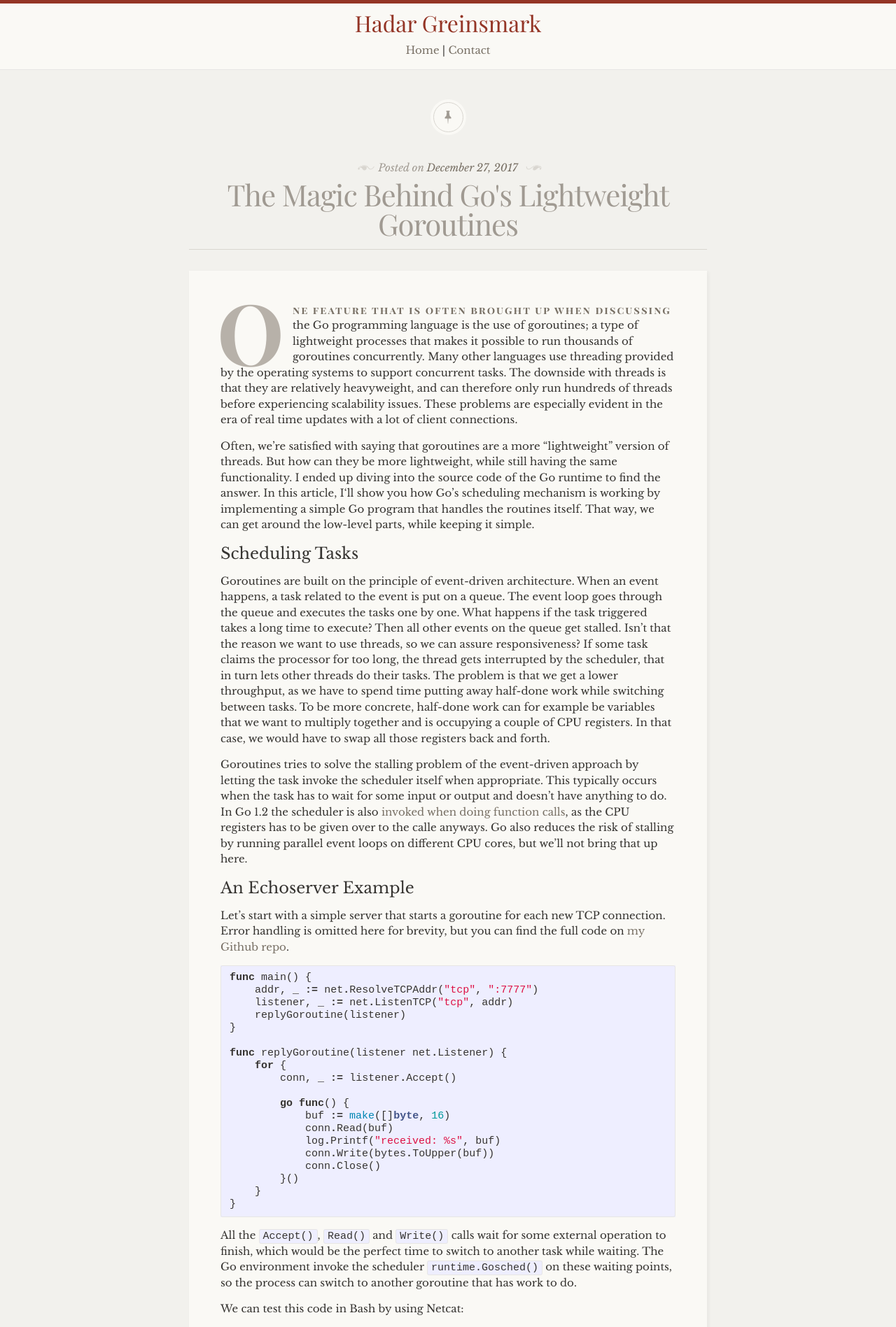
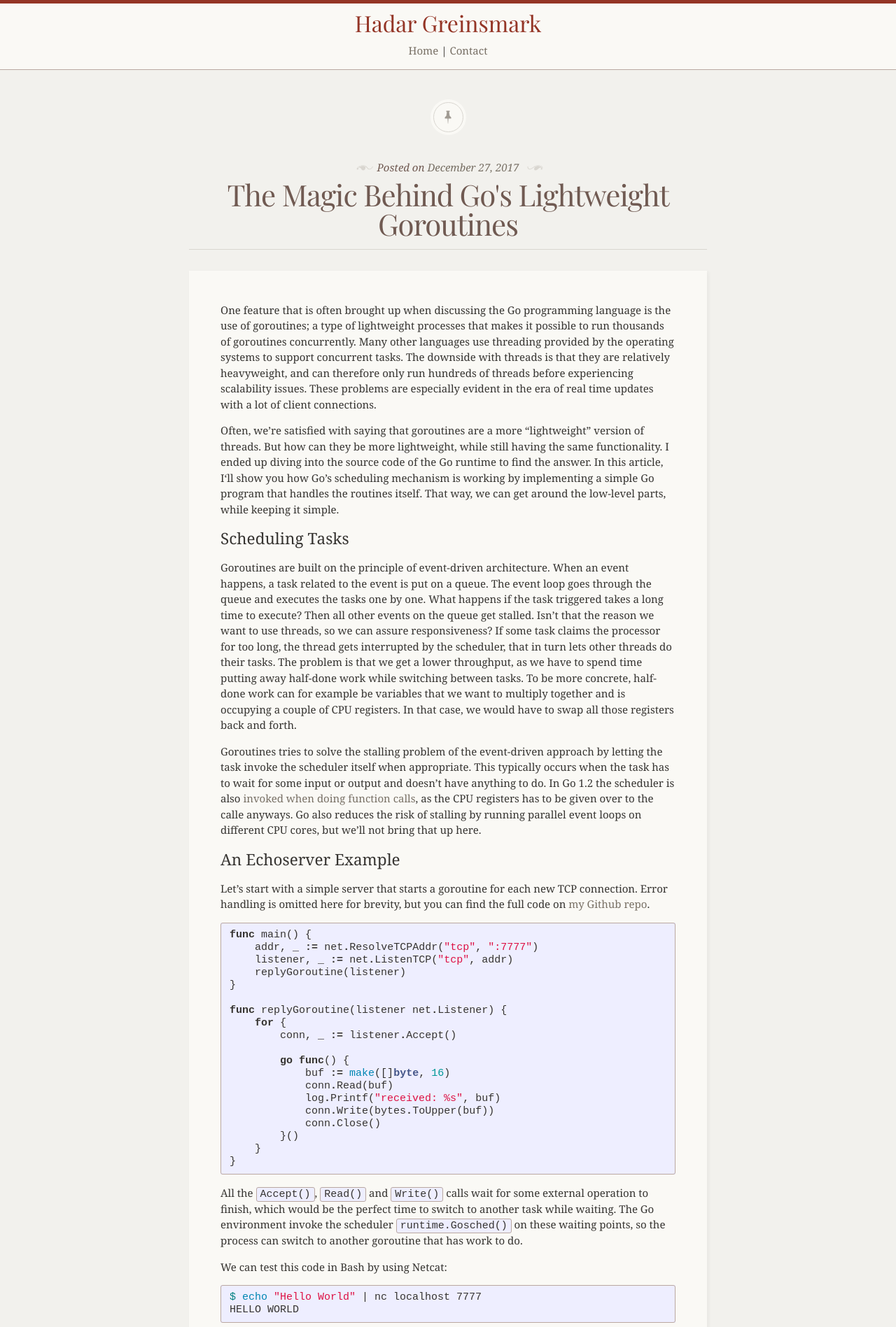
Before and after one commit to HadarGreinsmark/hadargreinsmark.github.io, a Jekyll site: the page built from _posts/2017-12-27-lightweight-goroutines.md, in a window 1280 px wide. Shown: the top 1897 px of the page at 70% size. Built offline with Jekyll 4.4.1, drawn with Linux system fonts in a browser that asks for light colours; some web fonts are replaced.

Commit message:
Change font

```diff
--- a/_sass/_base.scss
+++ b/_sass/_base.scss
@@ -50,38 +50,6 @@
 
     @include media-query($on-palm) {
         padding: 1em 1em 0.3em;
-    }
-
-    > .entry-content {
-        @include media-query($on-palm) {
-            font-size: 80%;
-        }
-
-        &:first-letter {
-            color: #b7b1a9;
-            display: inline-block;
-            float: left;
-            font-family: "Playfair Display";
-            font-size: 121px;
-            font-style: normal;
-            font-weight: 700;
-            line-height: 70px;
-            margin: 6px 10px 0 -5px;
-
-            @include media-query($on-palm) {
-                font-size: 70px;
-                line-height: 30px;
-            }
-        }
-
-        &:first-line {
-            color: #787065;
-            font-family: "Playfair Display SC";
-            font-size: 1em;
-            font-style: normal !important;
-            font-weight: bold;
-            letter-spacing: 2px;
-        }
     }
 }
 
--- a/css/main.scss
+++ b/css/main.scss
@@ -20,7 +20,7 @@
 
 
 // Our variables
-$base-font-family: "Libre Baskerville", Baskerville, "Book Antiqua", Georgia, Times, serif;
+$base-font-family: Georgia, Times, serif;
 $base-font-size:   15px;
 $base-font-weight: 100;
 $base-line-height: 1.5;
@@ -34,7 +34,7 @@
 $text-color:       #363431;
 $title-color:      #943526;
 
-$grey-color:       #a09a92;
+$grey-color:       #705a52;
 $grey-color-light: lighten($grey-color, 30%);
 $grey-color-dark:  darken($grey-color, 25%);
 
```
